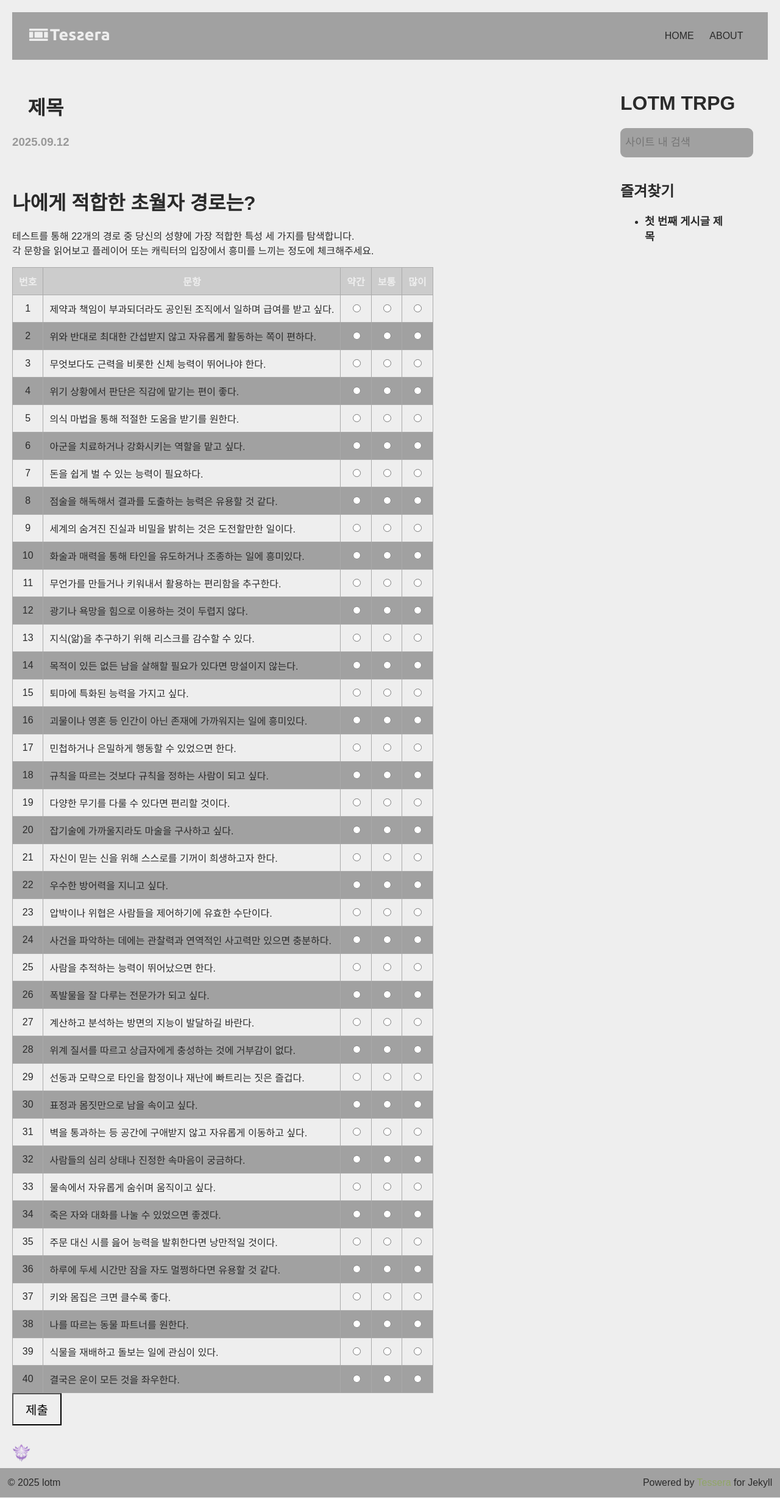
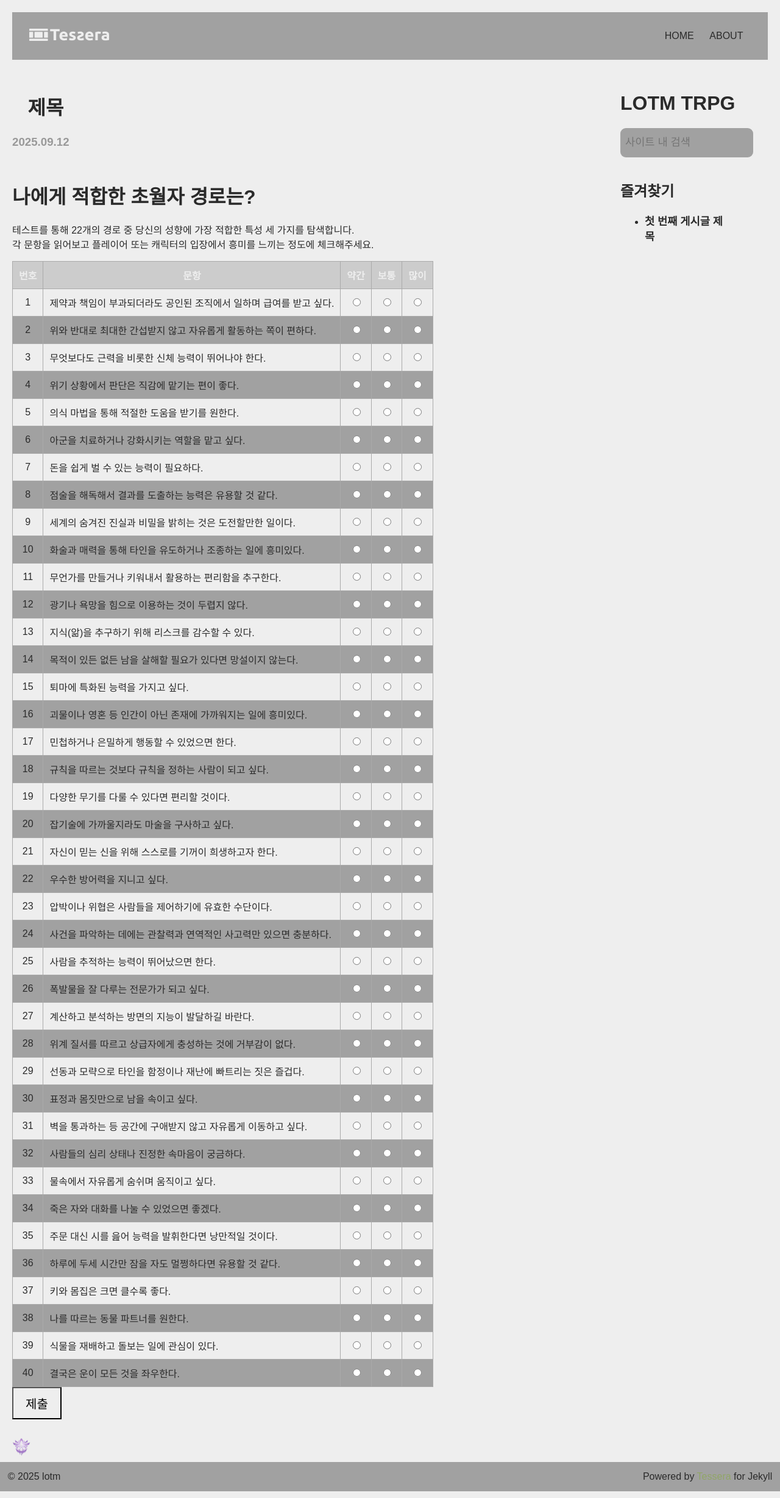
Before and after one commit to izpew/lotm, a Jekyll site: the page built from _chapters/001.md, in a window 1280 px wide. Shown: the whole page at 61% size. Built offline with Jekyll 4.4.1, drawn with Linux system fonts in a browser that asks for light colours.

Commit message:
Update style.css

```diff
--- a/assets/css/style.css
+++ b/assets/css/style.css
@@ -282,15 +282,6 @@
 	top: -1rem;
 	margin-bottom: 1rem;
 	color: var(--grey1);
-}
-.post-postcontent {
-	max-width: 100%;
-	margin-top: 10px;
-	text-align: left;
-}
-.post-posttitle {
-	margin: auto;
-	text-align: left;
 }
 
 .language-plaintext.highlighter-rouge {
```
